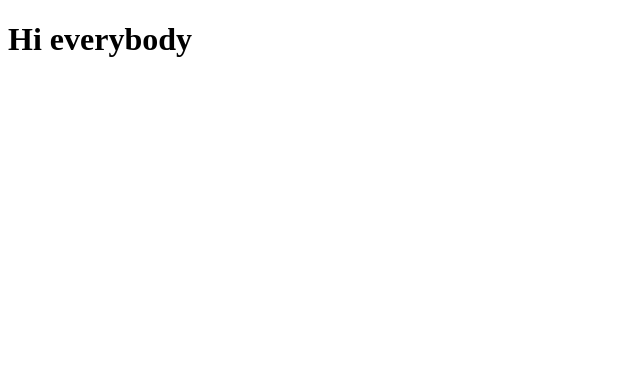
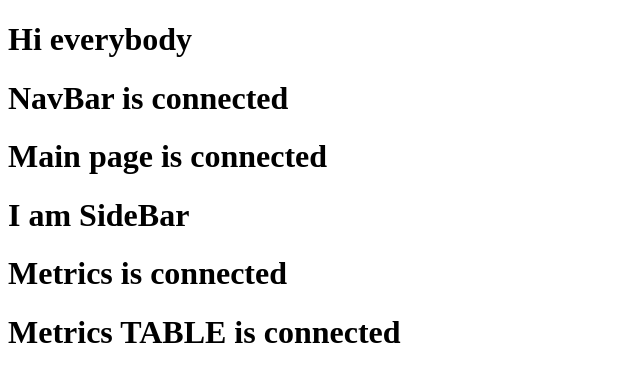
Before and after one commit to oslabs-beta/kube-est8, a React (Create React App) app in the folder client/: page / in a window 1280 px wide. Shown: the top 382 px of the page, without its empty margins (0-640 px from the left). Built offline with nearby package versions, Linux system fonts and the light colour scheme; the HTML template or start-up script is replaced by a standard one.

Commit message:
Initialize React skeleton for app

```diff
--- a/client/src/App.jsx
+++ b/client/src/App.jsx
@@ -1,4 +1,6 @@
 import React from "react";
+import NavBar from './components/NavBar.jsx';
+import Main from './components/Main.jsx';
 
 const App = () => {
 
@@ -6,6 +8,8 @@ const App = () => {
 
     <div>
       <h1>Hi everybody</h1>
+      <NavBar/>
+      <Main/>
     </div>
 
   )
--- /dev/null
+++ b/client/src/assets/stylesheets/styles.css
@@ -0,0 +1,3 @@
+* {
+  border: 1px solid gray;
+}
--- /dev/null
+++ b/client/src/components/Main.jsx
@@ -0,0 +1,18 @@
+import React from 'react';
+import SideBar from './SideBar.jsx'
+import Metrics from './Metrics.jsx'
+
+const Main = () => {
+
+    return (
+
+      <div>
+        <h1>Main page is connected</h1>
+        <SideBar/>
+        <Metrics/>
+      </div>
+
+    )
+  }
+
+  export default Main;
--- /dev/null
+++ b/client/src/components/Metrics.jsx
@@ -0,0 +1,16 @@
+import React from 'react';
+import MetricsTable from './MetricsTable.jsx'
+
+const Metrics = () => {
+
+    return (
+
+      <div>
+        <h1>Metrics is connected</h1>
+        <MetricsTable/>
+      </div>
+
+    )
+  }
+
+  export default Metrics;
--- /dev/null
+++ b/client/src/components/MetricsTable.jsx
@@ -0,0 +1,14 @@
+import React from 'react';
+
+const MetricsTable = () => {
+
+    return (
+
+      <div>
+        <h1>Metrics TABLE is connected</h1>
+      </div>
+
+    )
+  }
+
+  export default MetricsTable;
--- /dev/null
+++ b/client/src/components/NavBar.jsx
@@ -0,0 +1,14 @@
+import React from 'react';
+
+const NavBar = () => {
+
+    return (
+
+      <div>
+        <h1>NavBar is connected</h1>
+      </div>
+
+    )
+  }
+
+  export default NavBar;
--- /dev/null
+++ b/client/src/components/SideBar.jsx
@@ -0,0 +1,14 @@
+import React from 'react';
+
+const SideBar = () => {
+
+    return (
+
+      <div>
+        <h1>I am SideBar</h1>
+      </div>
+
+    )
+  }
+
+  export default SideBar;
```
Also changed, not shown: 1 other file (tests, documents, lock files or other folders).
